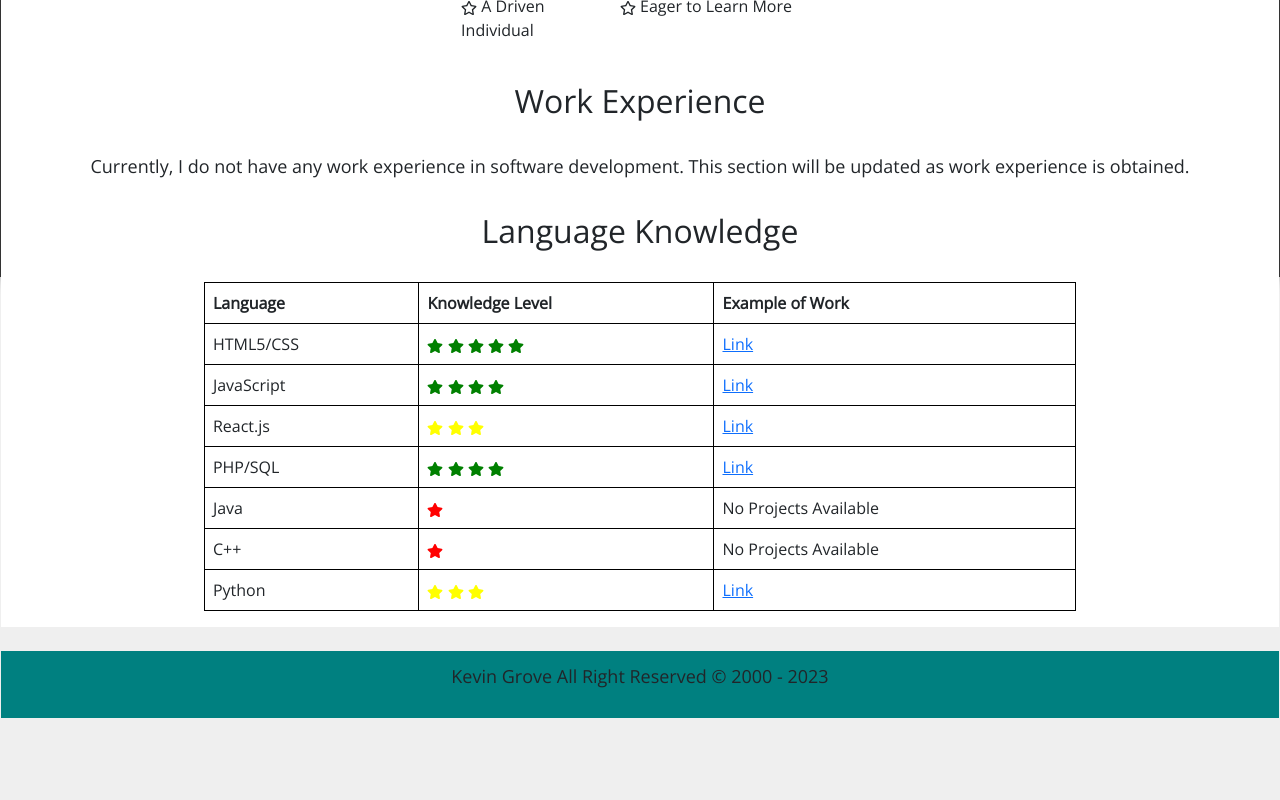
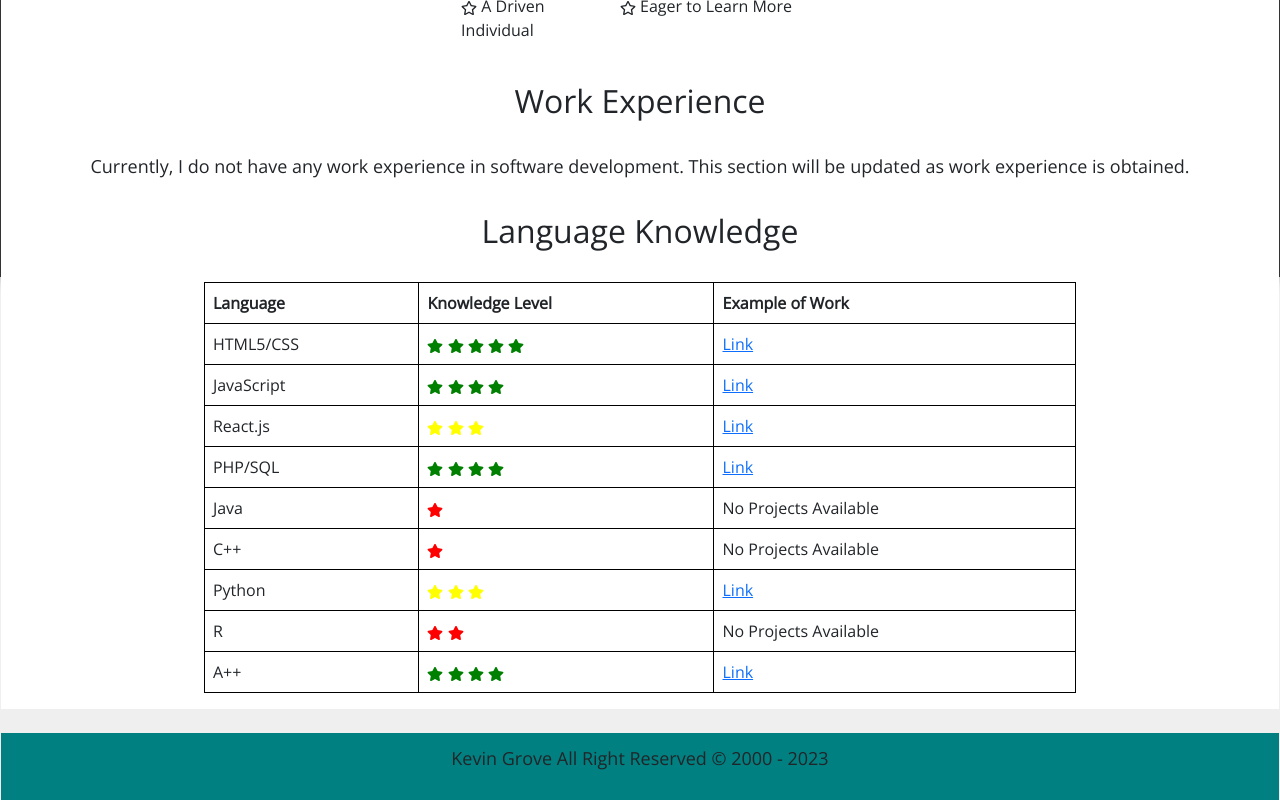
Before and after one commit to kgrove002/portfolio, a React (Create React App) app: page /portfolio/Qualifications in a window 1280 px wide. Shown: the part 523-1323 px from the top of the page. Before the commit the page ends 1241 px from the top, so only its background shows below. Built offline with nearby package versions, Linux system fonts and the light colour scheme.

Commit message:
Update Data.js

```diff
--- a/src/Data.js
+++ b/src/Data.js
@@ -1,4 +1,5 @@
 import { FaStar } from 'react-icons/fa';
+import pdf from './images/Certificate.pdf';
 
 const data = [
   {
@@ -19,7 +20,7 @@ const data = [
         <FaStar /> <FaStar /> <FaStar /> <FaStar />
       </>
     ),
-    link: 'https://github.com/kgrove002/ScoreBoard',
+    link: 'https://github.com/kgrove002/Boiler-App',
   },
   {
     language: 'React.js',
@@ -71,6 +72,26 @@ const data = [
     ),
     link: 'https://github.com/kgrove002/Example-of-Python',
   },
+  {
+    language: 'R',
+    rating: 2,
+    stars: (
+      <>
+        <FaStar /> <FaStar />
+      </>
+    ),
+    link: null,
+  },
+  {
+    language: 'A++',
+    rating: 4,
+    stars: (
+      <>
+        <FaStar /> <FaStar /> <FaStar /> <FaStar />
+      </>
+    ),
+    link: pdf,
+  },
 ];
 
 export default data;
```
